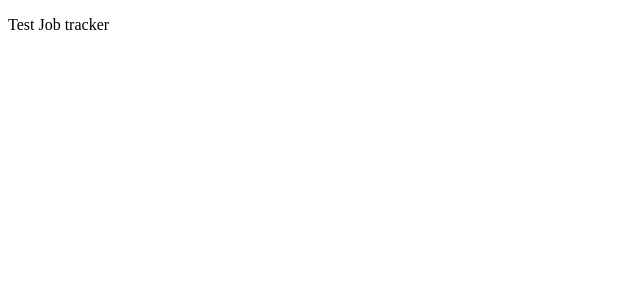
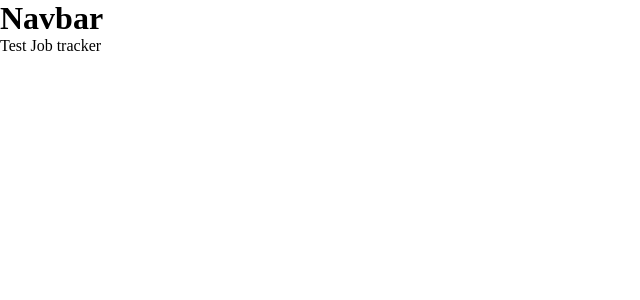
Before and after one commit to AllenCodess/job-tracker, a React (Vite) app: page / in a window 1280 px wide. Shown: the top 300 px of the page, without its empty margins (0-640 px from the left). Built offline with nearby package versions, Linux system fonts and the light colour scheme.

Commit message:
cleaned up the default and started with the nav componenet

```diff
--- a/package.json
+++ b/package.json
@@ -11,7 +11,8 @@
   },
   "dependencies": {
     "react": "^19.2.8",
-    "react-dom": "^19.2.8"
+    "react-dom": "^19.2.8",
+    "react-router": "^7.18.2"
   },
   "devDependencies": {
     "@eslint/js": "^10.0.1",
--- a/src/App.jsx
+++ b/src/App.jsx
@@ -1,5 +1,13 @@
+import Navbar from "./components/Navbar";
+import "./index.css";
+
 function App() {
-  return <p> Test Job tracker</p>;
+  return (
+    <>
+      <Navbar />
+      <p> Test Job tracker</p>
+    </>
+  );
 }
 
 export default App;
--- /dev/null
+++ b/src/components/Navbar.jsx
@@ -0,0 +1,5 @@
+const Navbar = () => {
+  return <h1> Navbar</h1>;
+};
+
+export default Navbar;
--- /dev/null
+++ b/src/index.css
@@ -0,0 +1,5 @@
+* {
+  margin: 0;
+  padding: 0;
+  box-sizing: border-box;
+}
```
Also changed, not shown: 1 other file (tests, documents, lock files or other folders).
